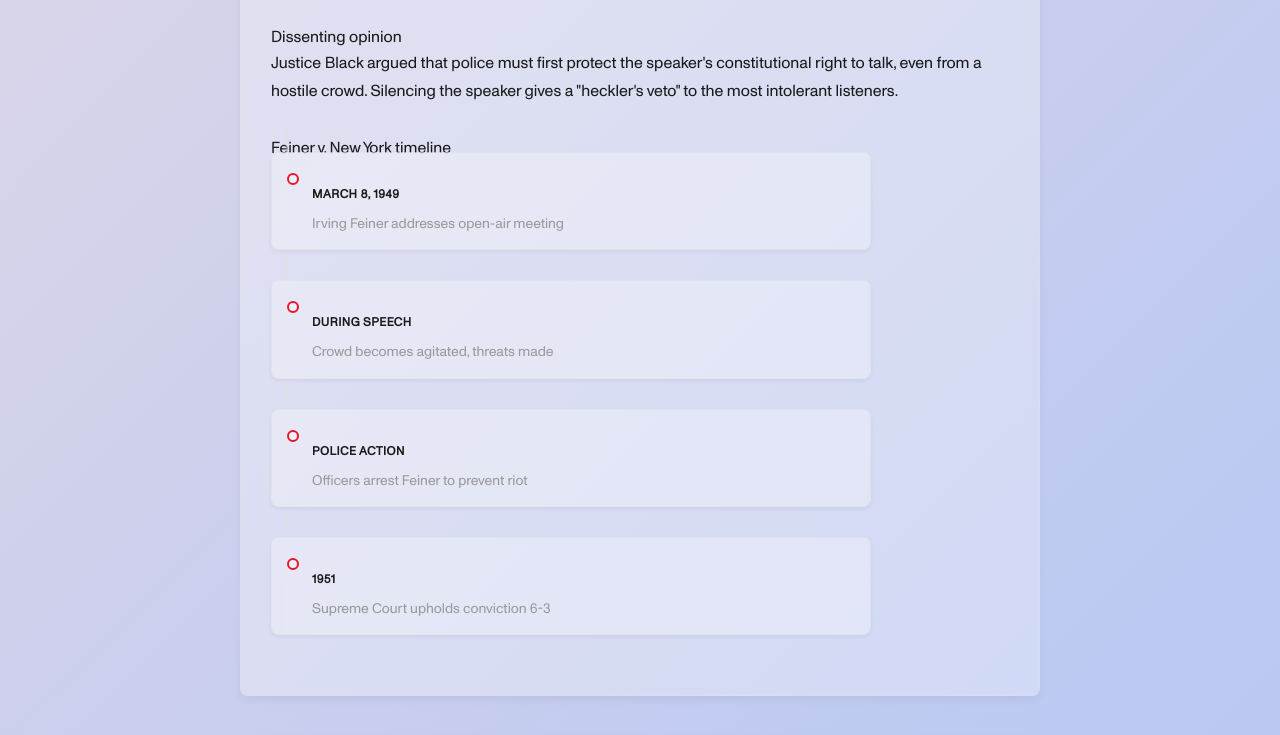
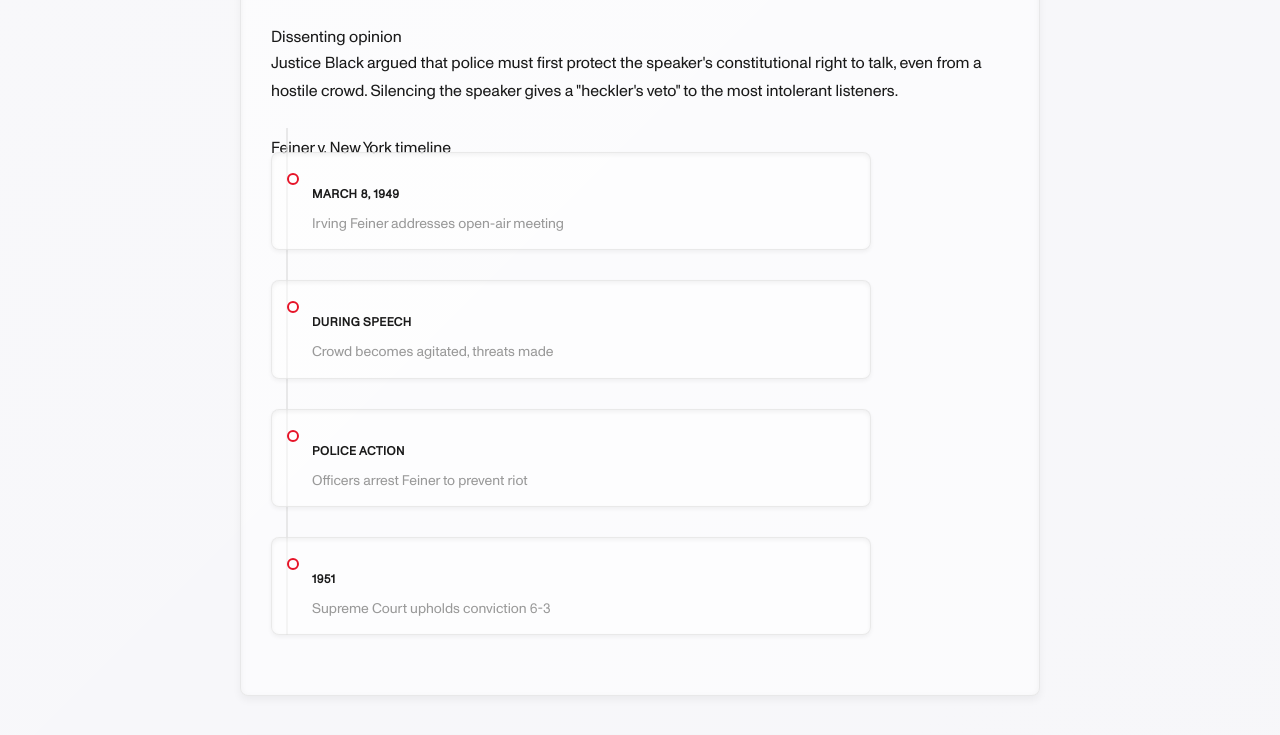
Before and after one commit to lokinet1234/carlon, a plain HTML site: page index.html in a window 1280 px wide. Shown: the part 1848-2583 px from the top of the page. Drawn offline with nearby package versions, Linux system fonts and the light colour scheme.

Commit message:
Update index.html

```diff
--- a/index.html
+++ b/index.html
@@ -19,9 +19,9 @@
       --primary-color: #e61428; /* Pentagram red */
       --text-primary: #1a1a1a; /* Black */
       --text-secondary: #999; /* Grey */
-      --background-gradient: linear-gradient(135deg, #f5e0e0, #a3bffa); /* Base gradient */
-      --glass-translucent: rgba(255, 255, 255, 0.3); /* Highly translucent glass effect */
-      --border-color: rgba(224, 224, 224, 0.5); /* Subtle border color */
+      --base-background: #f0f0f5; /* Opaque base color simulating background */
+      --glass-overlay: linear-gradient(135deg, rgba(255, 255, 255, 0.6), rgba(255, 255, 255, 0.4)); /* Translucent overlay */
+      --border-color: rgba(224, 224, 224, 0.7); /* Subtle border color */
     }
 
     * {
@@ -34,9 +34,23 @@
       font-family: 'Monument Grotesk', sans-serif;
       line-height: 1.6;
       color: var(--text-primary);
-      background: var(--background-gradient);
+      background: var(--base-background);
       -webkit-font-smoothing: antialiased;
       -moz-osx-font-smoothing: grayscale;
+      position: relative;
+      overflow-x: hidden;
+    }
+
+    body::before {
+      content: "";
+      position: absolute;
+      top: 0;
+      left: 0;
+      right: 0;
+      bottom: 0;
+      background: var(--glass-overlay);
+      z-index: 0;
+      pointer-events: none;
     }
 
     .hero-section {
@@ -46,15 +60,17 @@
       justify-content: center;
       text-align: center;
       padding: 0 20px;
+      position: relative;
+      z-index: 1;
     }
 
     .hero-content {
       max-width: 800px;
       padding: 40px;
       border: 1px solid var(--border-color);
-      box-shadow: 0 6px 12px rgba(0, 0, 0, 0.1);
       border-radius: 12px;
-      background: var(--glass-translucent);
+      background: rgba(255, 255, 255, 0.5);
+      box-shadow: inset 0 4px 8px rgba(0, 0, 0, 0.1), 0 6px 12px rgba(0, 0, 0, 0.1);
     }
 
     .hero-title {
@@ -98,9 +114,11 @@
       margin: 40px auto;
       padding: 30px;
       border: 1px solid var(--border-color);
-      box-shadow: 0 4px 8px rgba(0, 0, 0, 0.05);
       border-radius: 8px;
-      background: var(--glass-translucent);
+      background: rgba(255, 255, 255, 0.5);
+      box-shadow: inset 0 2px 6px rgba(0, 0, 0, 0.05), 0 4px 8px rgba(0, 0, 0, 0.05);
+      position: relative;
+      z-index: 1;
     }
 
     .content-section:last-child {
@@ -153,13 +171,13 @@
       flex: 0 0 280px;
       padding: 20px;
       border: 1px solid var(--border-color);
-      box-shadow: 0 2px 4px rgba(0, 0, 0, 0.05);
       border-radius: 8px;
       min-height: 180px;
       margin-right: 20px;
       display: grid;
       align-content: start;
-      background: var(--glass-translucent);
+      background: rgba(255, 255, 255, 0.5);
+      box-shadow: inset 0 2px 4px rgba(0, 0, 0, 0.05), 0 2px 4px rgba(0, 0, 0, 0.05);
     }
 
     .violation-item h4 {
@@ -196,9 +214,9 @@
       padding: 20px 20px 20px 40px;
       margin-bottom: 30px;
       border: 1px solid var(--border-color);
-      box-shadow: 0 2px 4px rgba(0, 0, 0, 0.05);
       border-radius: 8px;
-      background: var(--glass-translucent);
+      background: rgba(255, 255, 255, 0.5);
+      box-shadow: inset 0 2px 4px rgba(0, 0, 0, 0.05), 0 2px 4px rgba(0, 0, 0, 0.05);
     }
 
     .timeline-marker {
@@ -207,7 +225,7 @@
       top: 20px;
       width: 12px;
       height: 12px;
-      background: var(--glass-translucent);
+      background: rgba(255, 255, 255, 0.5);
       border: 2px solid var(--primary-color);
       border-radius: 50%;
     }
@@ -237,8 +255,8 @@
       padding: 20px;
       border: 1px solid var(--border-color);
       border-radius: 8px;
-      box-shadow: 0 2px 4px rgba(0, 0, 0, 0.05);
-      background: var(--glass-translucent);
+      background: rgba(255, 255, 255, 0.5);
+      box-shadow: inset 0 2px 4px rgba(0, 0, 0, 0.05), 0 2px 4px rgba(0, 0, 0, 0.05);
       min-height: 160px;
       display: grid;
       align-content: start;
@@ -275,12 +293,12 @@
     .publication-item {
       padding: 20px;
       border: 1px solid var(--border-color);
-      box-shadow: 0 2px 4px rgba(0, 0, 0, 0.05);
       border-radius: 8px;
+      background: rgba(255, 255, 255, 0.5);
+      box-shadow: inset 0 2px 4px rgba(0, 0, 0, 0.05), 0 2px 4px rgba(0, 0, 0, 0.05);
       min-height: 200px;
       display: grid;
       align-content: start;
-      background: var(--glass-translucent);
     }
 
     .ref-number {
```
